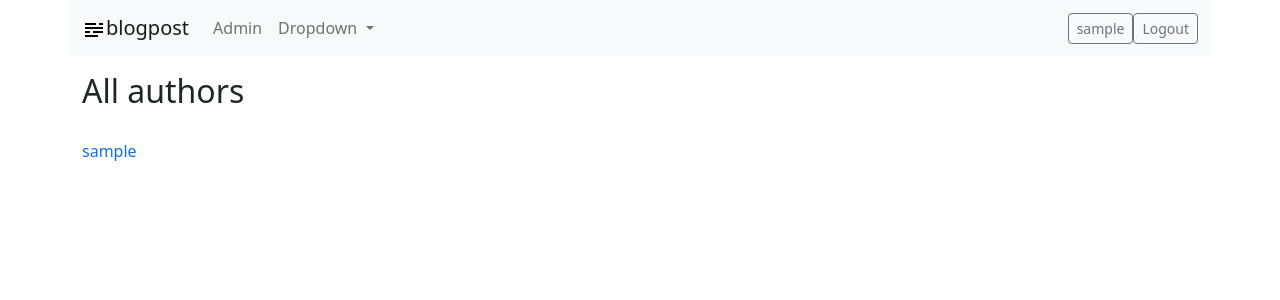
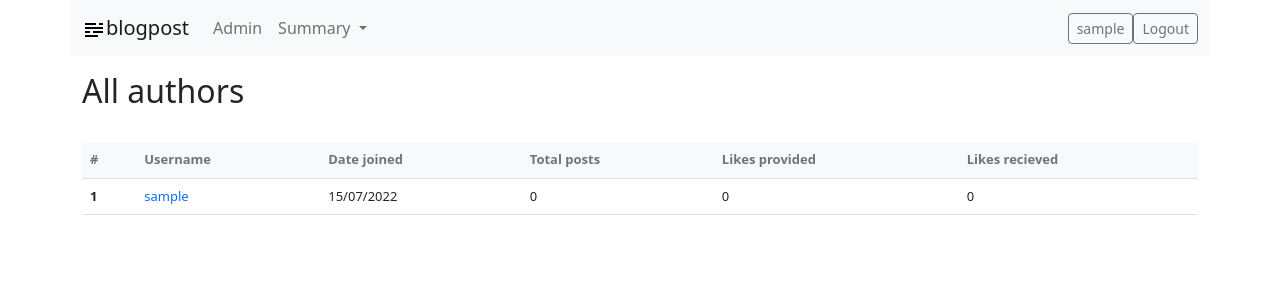
Before and after one commit to ruslanways/BlogPost, a Django app: page /authors/ in a window 1280 px wide. Shown: the top 300 px of the page. Run offline with Django 4.2, Linux system fonts and the light colour scheme; the visitor is signed in with stand-in values (Sample User, id 1); data comes from the database, SQL or seed files in the repository; data that the repository does not hold is empty.

Commit message:
added custom sort to author-list and extend the details of page

```diff
--- a/blogspot-project/diary/forms.py
+++ b/blogspot-project/diary/forms.py
@@ -21,7 +21,7 @@ class CustomUserCreationForm(UserCreationForm):
         widget=forms.EmailInput(attrs={"autocomplete": "email", 'class': "form-control"}),
     )
 
-    class Meta:
+    class Meta(UserCreationForm.Meta):
         model = CustomUser
         fields = ('username', 'email')
         widgets = {
--- a/blogspot-project/diary/static/diary/style.css
+++ b/blogspot-project/diary/static/diary/style.css
@@ -22,3 +22,7 @@ a {
 .auth-form {
     max-width: 500px;
 }
+
+.author-list {
+    font-size: small;
+}
--- a/blogspot-project/diary/templates/diary/base.html
+++ b/blogspot-project/diary/templates/diary/base.html
@@ -29,11 +29,11 @@
                   </li>
                   <li class="nav-item dropdown">
                     <a class="nav-link dropdown-toggle" href="#" id="navbarDropdown" role="button" data-bs-toggle="dropdown" aria-expanded="false">
-                      Dropdown
+                      Summary
                     </a>
                     <ul class="dropdown-menu" aria-labelledby="navbarDropdown">
-                      <li><a class="dropdown-item" href="#">Action</a></li>
-                      <li><a class="dropdown-item" href="#">Another action</a></li>
+                      <li><a class="dropdown-item" href="{% url 'author-list' %}">Authors</a></li>
+                      <li><a class="dropdown-item" href="{% url 'post-list' %}">Posts</a></li>
                       <li><hr class="dropdown-divider"></li>
                       <li><a class="dropdown-item" href="#">Something else here</a></li>
                     </ul>
--- a/blogspot-project/diary/templates/diary/customuser_list.html
+++ b/blogspot-project/diary/templates/diary/customuser_list.html
@@ -6,9 +6,33 @@
 
 <h2>All authors</h2>
 <br>
-{% for author in  object_list %}
-<a href="{% url 'author-detail' author.pk %}"><h6>{{ author.username }}</h6></a>
 
-{% endfor %}
+
+<table class="table table-hover author-list">
+    <thead>
+      <tr class="table-light">
+        <th scope="col"><a href="{% url 'author-list' %}id" class="link-secondary">#</a></th>
+        <th scope="col"><a href="{% url 'author-list' %}username" class="link-secondary">Username</a></th>
+        <th scope="col"><a href="{% url 'author-list' %}date_joined" class="link-secondary">Date joined</a></th>
+        <th scope="col"><a href="{% url 'author-list' %}post__count" class="link-secondary">Total posts</a></th>
+        <th scope="col"><a href="{% url 'author-list' %}like__count" class="link-secondary">Likes provided</a></th>
+        <th scope="col"><a href="{% url 'author-list' %}post__like__count" class="link-secondary">Likes recieved</a></th>
+      </tr>
+    </thead>
+    <tbody>
+      {% for author in  object_list %}
+      <tr>
+        <th scope="row">{{ author.pk }}</th>
+        <td><a href="{% url 'author-detail' author.pk %}">{{ author.username }}</a></td>
+        <td>{{ author.date_joined|date:"d/m/Y" }}</td>
+        <td> {{ author.post__count }} </td>
+        <td> {{ author.like__count }} </td>
+        <td> {{ author.post__like__count }} </td>
+      </tr>
+      {% endfor %}
+    </tbody>
+  </table>
+
+
 
 {% endblock %}
--- a/blogspot-project/diary/urls.py
+++ b/blogspot-project/diary/urls.py
@@ -7,6 +7,7 @@ urlpatterns = [
     path('posts/', PostListView.as_view(), name='post-list'),
     path('posts/<pk>/', PostDetailView.as_view(), name='post-detail'),
     path('authors/', AuthorListView.as_view(), name='author-list'),
+    path('authors/<sortfield>', AuthorListView.as_view(), name='author-list'),
     path('authors/<pk>/', AuthorDetailView.as_view(), name='author-detail'),
     # path('', include('django.contrib.auth.urls')),
     path("logout/", LogoutView.as_view(), name="logout"),
--- a/blogspot-project/diary/views.py
+++ b/blogspot-project/diary/views.py
@@ -1,3 +1,4 @@
+from dis import dis
 from django.shortcuts import redirect, resolve_url
 from django.urls import reverse_lazy
 from django.views.generic import ListView, DetailView, CreateView
@@ -23,7 +24,12 @@ class PostDetailView(DetailView):
 
 
 class AuthorListView(ListView):
-    model = CustomUser
+    def get_queryset(self):
+        customordering = 'id'
+        if self.kwargs.get('sortfield'):
+            customordering = '-' + self.kwargs.get('sortfield')
+        return CustomUser.objects.annotate(Count('post', distinct=True), Count('like', distinct=True), Count('post__like', distinct=True)).order_by(customordering)
+
 
 
 class AuthorDetailView(DetailView):
@@ -41,7 +47,6 @@ class SignUp(CreateView):
     def form_valid(self, form):
         """If the form is valid, save the associated model."""
         self.object = form.save()
-        print(self.object.pk)
         """make an authorization after signingup"""
         login(self.request, self.object)
         """and redirect to user profile with user.pk"""
```
Also changed, not shown: blogspot-project/templates/registration/login.html (+3 -7 lines), blogspot-project/media/diary/images/database.png (added), blogspot-project/media/diary/images/nhl.jpeg (added).
